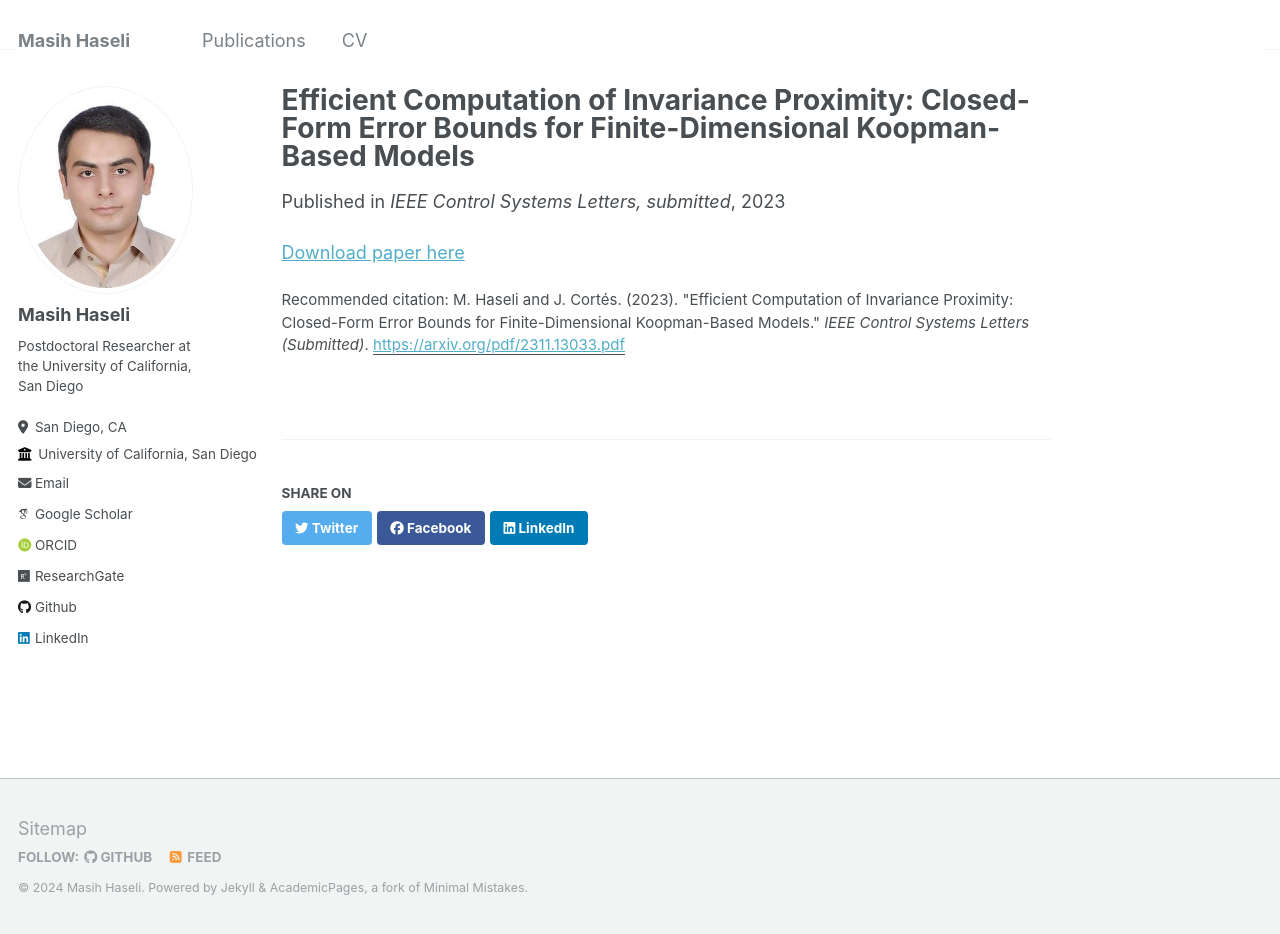
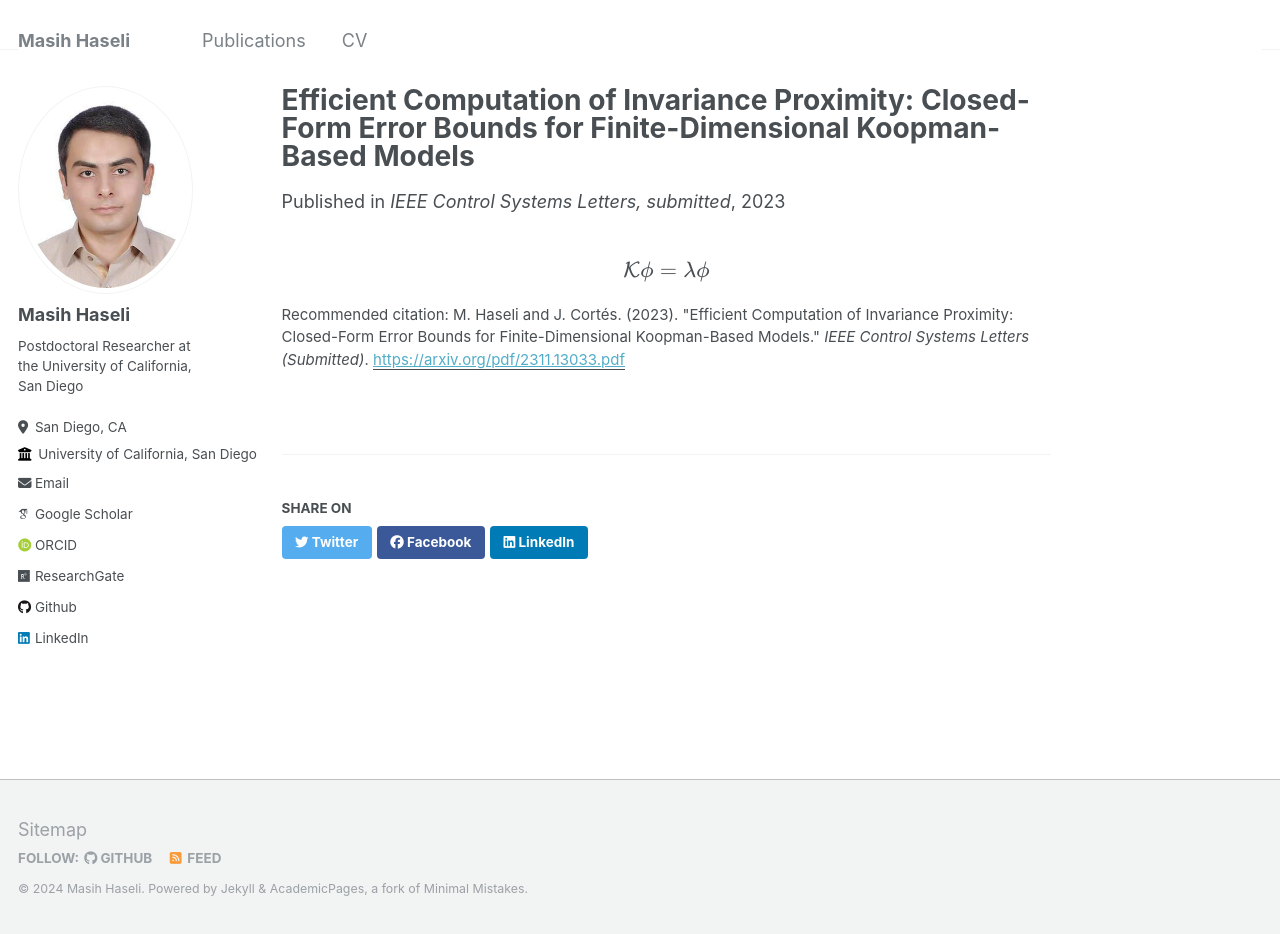
Before and after one commit to mhaseli/mhaseli.github.io, a Jekyll site: the page built from _publications/2023-11-21-invariance-proximity.md, in a window 1280 px wide and 934 px high. Built offline with Jekyll 4.4.1, drawn with Linux system fonts in a browser that asks for light colours; some web fonts are replaced; comment, search, counter and statistics services are not loaded.

Commit message:
Add test equation

```diff
--- a/_publications/2023-11-21-invariance-proximity.md
+++ b/_publications/2023-11-21-invariance-proximity.md
@@ -9,4 +9,4 @@ paperurl: "https://arxiv.org/pdf/2311.13033.pdf"
 citation: "M. Haseli and J. Cortés. (2023). &quot;Efficient Computation of Invariance Proximity: Closed-Form Error Bounds for Finite-Dimensional Koopman-Based Models.&quot; <i>IEEE Control Systems Letters (Submitted)</i>."
 ---
 
-[Download paper here](https://arxiv.org/pdf/2311.13033.pdf)
+$$ \mathcal{K} \phi = \lambda \phi $$
```
